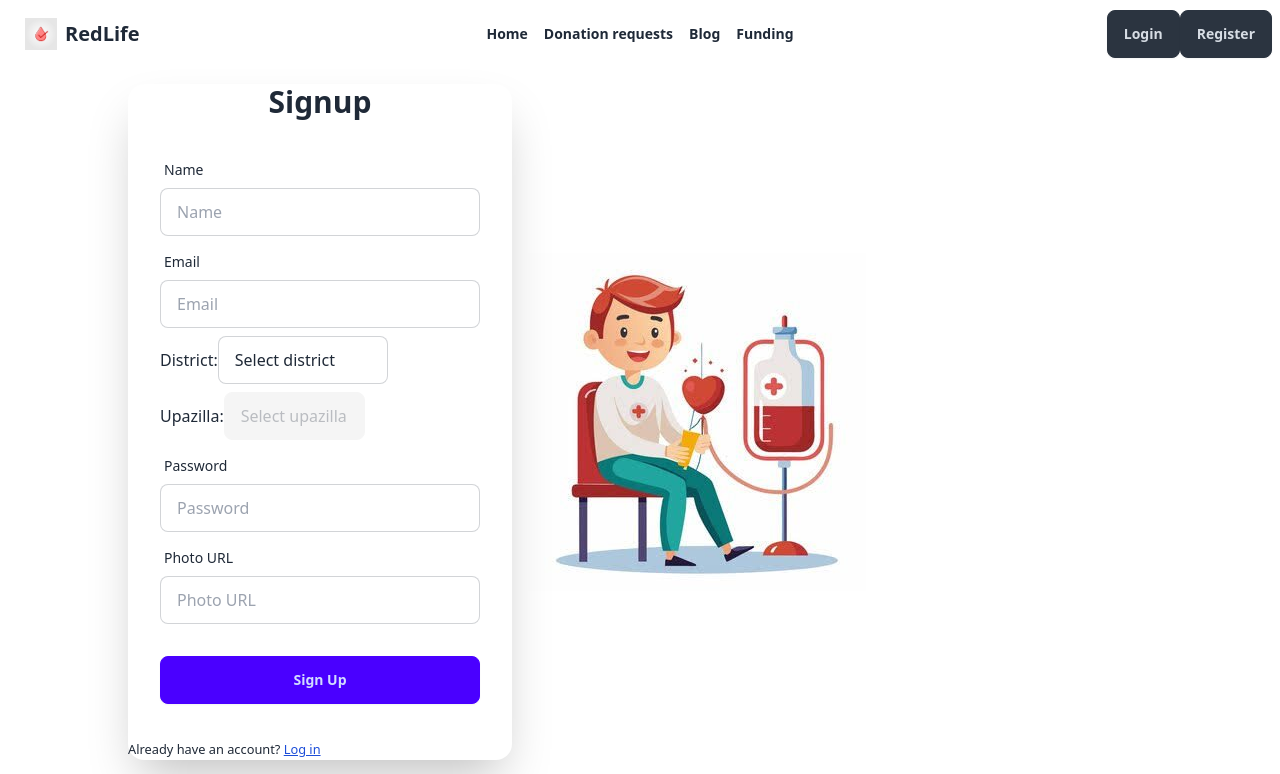
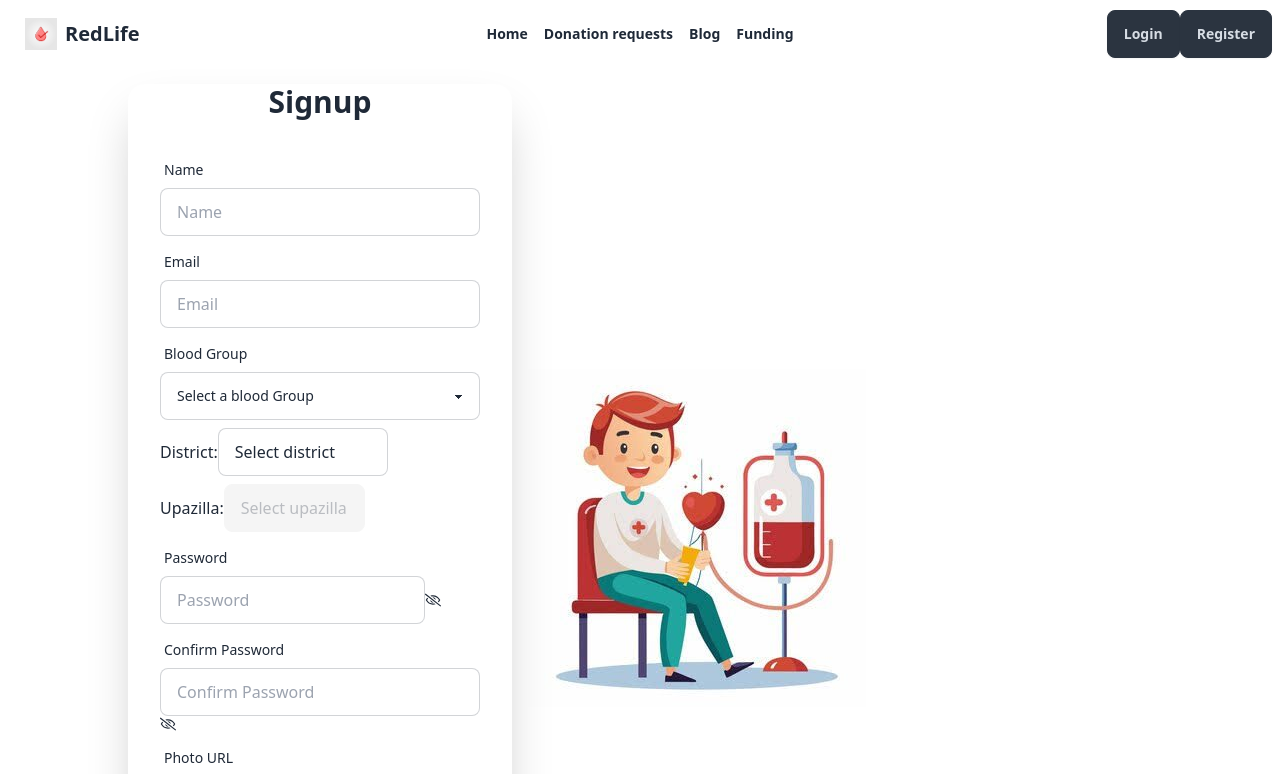
Before and after one commit to OMI786I/reset-assignment-12-client, a React (Vite) app: page /registration in a window 1280 px wide. Shown: the top 774 px of the page. Built offline with nearby package versions, Linux system fonts and the light colour scheme.

Commit message:
added confirm password and show and hide password

```diff
--- a/package.json
+++ b/package.json
@@ -14,6 +14,7 @@
     "react": "^18.3.1",
     "react-dom": "^18.3.1",
     "react-hook-form": "^7.53.0",
+    "react-icons": "^5.3.0",
     "react-router-dom": "^6.26.1"
   },
   "devDependencies": {
--- a/src/Component/Area.jsx
+++ /dev/null
@@ -1,93 +0,0 @@
-import { useEffect, useState } from "react";
-import axios from "axios";
-
-const Area = () => {
-  const [loading, setLoading] = useState(true);
-  const [district, setDistrict] = useState([]);
-  const [upazilla, setUpazilla] = useState([]);
-  const [selectedDistrict, setSelectedDistrict] = useState("");
-  const [filteredUpazilla, setFilteredUpazilla] = useState([]);
-  console.log(filteredUpazilla);
-  useEffect(() => {
-    setLoading(true);
-
-    axios
-      .get("district.json")
-      .then((value) => {
-        setDistrict(value.data);
-        setLoading(false);
-      })
-      .catch((error) => {
-        console.error(error);
-        setLoading(false);
-      });
-  }, []);
-  useEffect(() => {
-    setLoading(true);
-
-    axios
-      .get("upazilla.json")
-      .then((value) => {
-        setUpazilla(value.data);
-        console.log(value.data);
-        setLoading(false);
-      })
-      .catch((error) => {
-        console.error(error);
-        setLoading(false);
-      });
-  }, []);
-
-  useEffect(() => {
-    if (selectedDistrict) {
-      const filtered = upazilla.filter(
-        (data) => data.district_id === selectedDistrict
-      );
-      setFilteredUpazilla(filtered);
-    } else {
-      setFilteredUpazilla([]);
-    }
-  }, [selectedDistrict, upazilla]);
-
-  return (
-    <div>
-      <form>
-        {" "}
-        <div className="form-control">
-          {" "}
-          <label htmlFor="district">district:</label>
-          <select
-            id="district"
-            value={selectedDistrict}
-            onChange={(e) => setSelectedDistrict(e.target.value)}
-          >
-            <option disabled selected>
-              Select district
-            </option>
-            {district.map((district) => (
-              <option key={district.id} value={district.id}>
-                {district.name}
-              </option>
-            ))}
-          </select>
-        </div>
-        <div className="form-control">
-          {" "}
-          <label htmlFor="upazilla">upazilla:</label>
-          <select id="upazilla" disabled={!selectedDistrict}>
-            <option disabled selected>
-              Select upazilla
-            </option>
-            {filteredUpazilla.map((upazilla) => (
-              <option key={upazilla.id} value={upazilla.id}>
-                {upazilla.name}
-              </option>
-            ))}
-          </select>
-        </div>
-      </form>
-    </div>
-  );
-};
-
-export default Area;
--- a/src/Pages/Home.jsx
+++ b/src/Pages/Home.jsx
@@ -1,12 +1,10 @@
 import React from "react";
 import Banner from "../Component/Banner";
-import Area from "../Component/Area";
 
 const Home = () => {
   return (
     <div>
       <Banner></Banner>
-      <Area></Area>
     </div>
   );
 };
--- a/src/Pages/Registration.jsx
+++ b/src/Pages/Registration.jsx
@@ -1,29 +1,32 @@
 import { useForm } from "react-hook-form";
 import { Link } from "react-router-dom";
 import useLocationSelector from "../CustomHook/useLocationSelector";
-import { useEffect } from "react";
+import { useEffect, useState } from "react";
+import { FaRegEye } from "react-icons/fa";
+import { FaRegEyeSlash } from "react-icons/fa";
 
 const Registration = () => {
+  const [showPassWord, setShowPassWord] = useState(false);
+  const [showPassWord2, setShowPassWord2] = useState(false);
   const {
     register,
     handleSubmit,
     formState: { errors },
-    watch, // Used to watch changes in the form values
+    watch,
   } = useForm();
 
   const { loading, districts, filteredUpazillas, filterUpazillas } =
     useLocationSelector();
-
-  // Watch the selected district to filter upazillas dynamically
+  const password = watch("password");
   const selectedDistrict = watch("district");
 
-  // Use useEffect to filter upazillas when selectedDistrict changes
   useEffect(() => {
     filterUpazillas(selectedDistrict);
-  }, [selectedDistrict]); // Only re-run the effect if selectedDistrict changes
+  }, [selectedDistrict]);
 
   const onSubmit = (data) => {
     console.log(data);
+    delete data.confirmPassword;
   };
 
   return (
@@ -67,6 +70,28 @@ const Registration = () => {
                 <span className="text-red-600">Email is required</span>
               )}
             </div>
+            <div className="form-control">
+              <label className="label">
+                <span className="label-text">Blood Group</span>
+              </label>
+              <select
+                {...register("blood", { required: true })}
+                className="select select-bordered w-full max-w-xs"
+              >
+                <option value="">Select a blood Group</option>
+                <option value={"A+"}>A+</option>
+                <option value={"A-"}>A-</option>
+                <option value={"B+"}>B+</option>
+                <option value={"B-"}>B-</option>
+                <option value={"O+"}>O+</option>
+                <option value={"O-"}>O-</option>
+                <option value={"AB+"}>AB+</option>
+                <option value={"AB-"}>AB-</option>
+              </select>
+              {errors.blood && (
+                <span className="text-red-600">Blood group is required</span>
+              )}
+            </div>
 
             <div>
               <label htmlFor="district">District:</label>
@@ -74,7 +99,6 @@ const Registration = () => {
                 id="district"
                 {...register("district", { required: true })}
                 className="input input-bordered"
-                required
               >
                 <option value="">Select district</option>
                 {districts.map((district) => (
@@ -95,7 +119,6 @@ const Registration = () => {
                 {...register("upazilla", { required: true })}
                 className="input input-bordered"
                 disabled={!selectedDistrict}
-                required
               >
                 <option value="">Select upazilla</option>
                 {filteredUpazillas.map((upazilla) => (
@@ -113,8 +136,9 @@ const Registration = () => {
               <label className="label">
                 <span className="label-text">Password</span>
               </label>
+              <div className="flex items-center">
                 <input
-                type="password"
+                  type={showPassWord ? "text" : "password"}
                   {...register("password", {
                     required: true,
                     minLength: 6,
@@ -125,6 +149,18 @@ const Registration = () => {
                   className="input input-bordered"
                   name="password"
                 />
+                <span
+                  className="hover:cursor-pointer"
+                  onClick={() => setShowPassWord(!showPassWord)}
+                >
+                  {showPassWord ? (
+                    <FaRegEye></FaRegEye>
+                  ) : (
+                    <FaRegEyeSlash></FaRegEyeSlash>
+                  )}
+                </span>
+              </div>
+
               {errors.password && errors.password.type === "required" && (
                 <p className="text-red-600">Password is required</p>
               )}
@@ -143,6 +179,36 @@ const Registration = () => {
                   Password must have one upper case, one lower case, one number,
                   and one special character
                 </p>
+              )}
+            </div>
+
+            <div className="form-control">
+              <label className="label">
+                <span className="label-text">Confirm Password</span>
+              </label>
+              <input
+                type={showPassWord2 ? "text" : "password"}
+                {...register("confirmPassword", {
+                  required: true,
+                  validate: (value) =>
+                    value === password || "Passwords do not match",
+                })}
+                placeholder="Confirm Password"
+                className="input input-bordered"
+                name="confirmPassword"
+              />
+              <span
+                className="hover:cursor-pointer"
+                onClick={() => setShowPassWord2(!showPassWord2)}
+              >
+                {showPassWord2 ? (
+                  <FaRegEye></FaRegEye>
+                ) : (
+                  <FaRegEyeSlash></FaRegEyeSlash>
+                )}
+              </span>
+              {errors.confirmPassword && (
+                <p className="text-red-600">{errors.confirmPassword.message}</p>
               )}
             </div>
 
@@ -169,10 +235,10 @@ const Registration = () => {
               />
             </div>
           </form>
-          <p>
+          <p className="m-4">
             <small>
               Already have an account?{" "}
-              <Link className="text-blue-700 underline" to={"/login"}>
+              <Link className="text-blue-700 underline font-bold" to={"/login"}>
                 Log in
               </Link>
             </small>
```
Also changed, not shown: 1 other file (tests, documents, lock files or other folders). Lines whose indentation alone changed are shown as unchanged.
